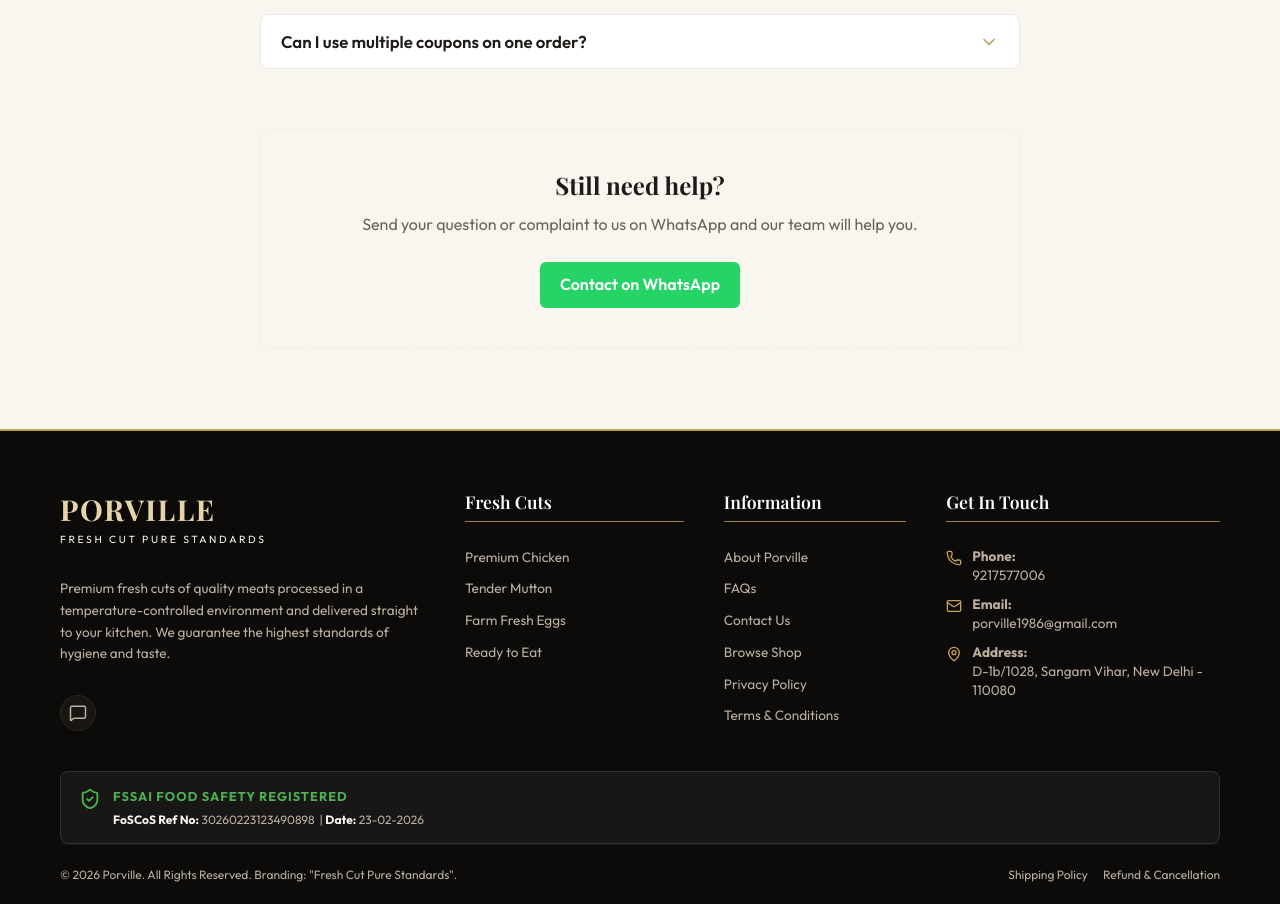
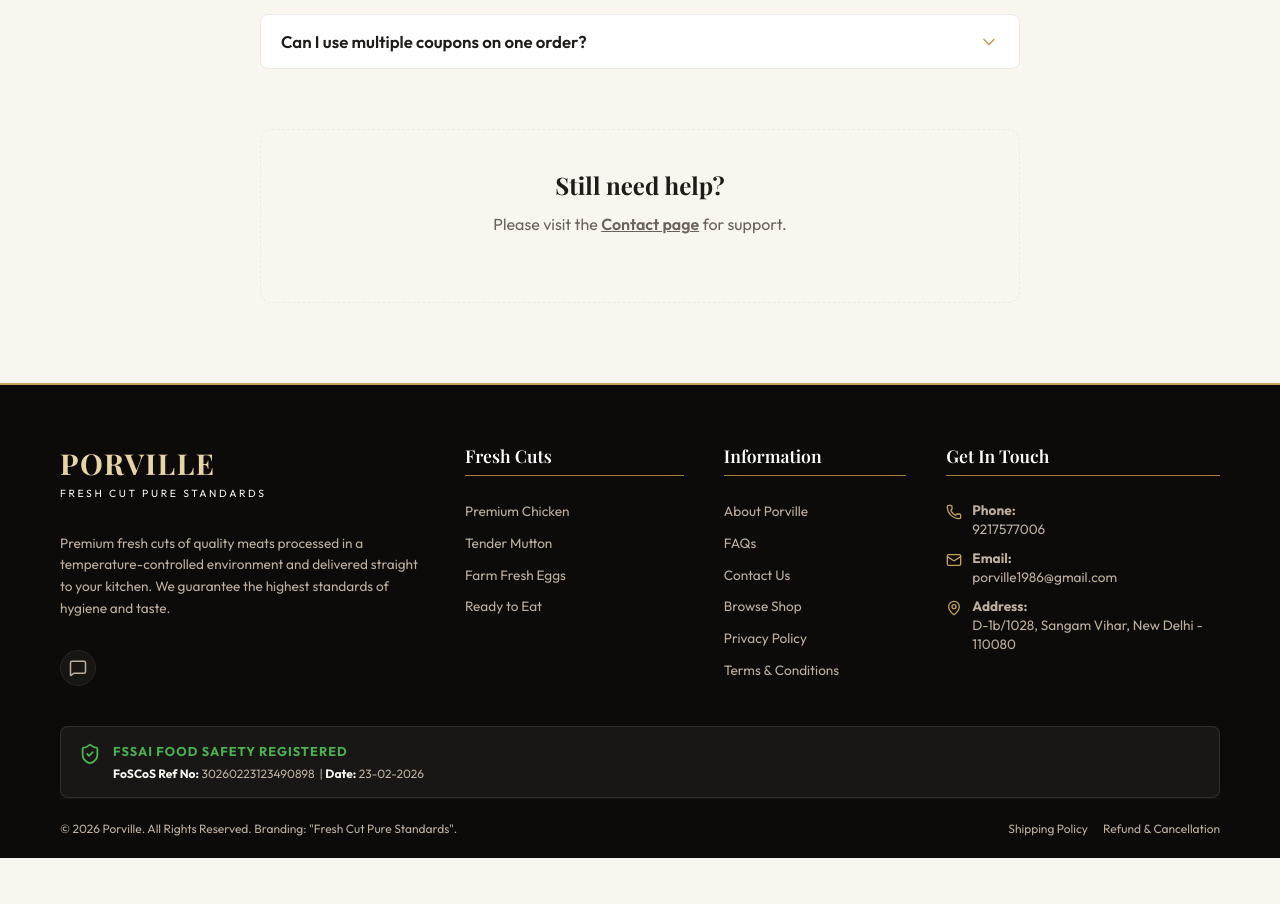
Before and after one commit to faizan1405/meatshop, a Next.js app: page /faq in a window 1280 px wide. Shown: the part 3400-4304 px from the top of the page. After the commit the page ends 4258 px from the top, so only its background shows below. Built offline with nearby package versions, Linux system fonts and the light colour scheme; no server answers; the database is empty; a web font is replaced by a local one.

Commit message:
feat: update WhatsApp support messaging; add fallback for missing contact number in FAQ and chatbot components

```diff
--- a/src/app/faq/FaqInteractive.jsx
+++ b/src/app/faq/FaqInteractive.jsx
@@ -1,6 +1,7 @@
 'use client';
 
 import React, { useState, useEffect } from 'react';
+import Link from 'next/link';
 import { ChevronDown, MessageCircleQuestion, Search } from 'lucide-react';
 import { faqs } from '@/data/faqs';
 import { matchFaq } from '@/lib/faqMatcher';
@@ -13,7 +14,7 @@ export default function FaqInteractive() {
   const [searchResult, setSearchResult] = useState(null);
   const [hasSearched, setHasSearched] = useState(false);
   const [openAccordion, setOpenAccordion] = useState(null);
-  const [whatsappNumber, setWhatsappNumber] = useState('9217577006'); // Fallback default
+  const [whatsappNumber, setWhatsappNumber] = useState(''); // empty until loaded from public settings
 
   useEffect(() => {
     fetch('/api/admin/settings')
@@ -82,8 +83,9 @@ export default function FaqInteractive() {
         {hasSearched && !searchResult && (
           <div className={styles.fallbackBox}>
             <div className={styles.fallbackText}>
-              I couldn’t find an exact answer for that. You can contact Porville support on WhatsApp for help with your question or complaint.
+              I couldn’t find an exact answer for that. You can contact Porville support for help with your question or complaint.
             </div>
+            {whatsappNumber ? (
               <a
                 href={getWhatsAppLink(whatsappNumber, `Hi Porville, I need help with this question/complaint: ${searchQuery}`)}
                 target="_blank"
@@ -93,6 +95,11 @@ export default function FaqInteractive() {
               >
                 Ask on WhatsApp
               </a>
+            ) : (
+              <div className={styles.fallbackText}>
+                Please visit the <Link href="/contact" style={{ fontWeight: 600, textDecoration: 'underline' }}>Contact page</Link> for support.
+              </div>
+            )}
           </div>
         )}
       </div>
@@ -144,6 +151,8 @@ export default function FaqInteractive() {
       {/* Bottom CTA */}
       <div className={styles.supportCta}>
         <h3 className={styles.supportTitle}>Still need help?</h3>
+        {whatsappNumber ? (
+          <>
             <p className={styles.supportText}>
               Send your question or complaint to us on WhatsApp and our team will help you.
             </p>
@@ -155,6 +164,12 @@ export default function FaqInteractive() {
             >
               Contact on WhatsApp
             </a>
+          </>
+        ) : (
+          <p className={styles.supportText}>
+            Please visit the <Link href="/contact" style={{ fontWeight: 600, textDecoration: 'underline' }}>Contact page</Link> for support.
+          </p>
+        )}
       </div>
     </>
   );
--- a/src/components/common/FloatingChatbot.jsx
+++ b/src/components/common/FloatingChatbot.jsx
@@ -7,9 +7,14 @@ import { useCart } from './Providers';
 import { matchFaq } from '@/lib/faqMatcher';
 import { getWhatsAppLink } from '@/lib/whatsapp';
 
-// Shown when the local matcher can't confidently answer the question.
+// Shown when the local matcher can't confidently answer the question and a
+// WhatsApp number is available.
 const FALLBACK_TEXT =
   "I couldn’t find an exact answer for that. You can reach Porville support on WhatsApp for help with your question or complaint.";
+
+// Shown when no WhatsApp/contact number is configured.
+const NO_CONTACT_TEXT =
+  "I couldn’t find an exact answer for that. Please visit the Contact page for support.";
 
 function Message({ msg }) {
   const isBot = msg.role === 'assistant';
@@ -82,15 +87,13 @@ const INITIAL_MESSAGE = {
 
 const QUICK_QUESTIONS = ['Delivery charges?', 'How fresh is the meat?', 'Coupon codes', 'Payment methods'];
 
-const DEFAULT_WHATSAPP = '9217577006';
-
 export default function FloatingChatbot() {
   const pathname = usePathname();
   const { isCartOpen } = useCart();
   const [isOpen, setIsOpen] = useState(false);
   const [messages, setMessages] = useState([INITIAL_MESSAGE]);
   const [input, setInput] = useState('');
-  const [whatsappNumber, setWhatsappNumber] = useState(DEFAULT_WHATSAPP);
+  const [whatsappNumber, setWhatsappNumber] = useState(''); // empty until loaded from public settings
   const bottomRef = useRef(null);
 
   // Pull the public WhatsApp/contact number from public-safe settings so the
@@ -124,9 +127,11 @@ export default function FloatingChatbot() {
 
     // Fully local lookup — no network, no external AI.
     const match = matchFaq(userText);
-    const botMsg = match
-      ? { role: 'assistant', content: match.answer }
-      : {
+    let botMsg;
+    if (match) {
+      botMsg = { role: 'assistant', content: match.answer };
+    } else if (whatsappNumber) {
+      botMsg = {
         role: 'assistant',
         content: FALLBACK_TEXT,
         wa: getWhatsAppLink(
@@ -134,6 +139,9 @@ export default function FloatingChatbot() {
           `Hi Porville, I need help with this question/complaint: ${userText}`
         ),
       };
+    } else {
+      botMsg = { role: 'assistant', content: NO_CONTACT_TEXT };
+    }
 
     setMessages((prev) => [...prev, userMsg, botMsg]);
     setInput('');
```
Lines whose indentation alone changed are shown as unchanged.
